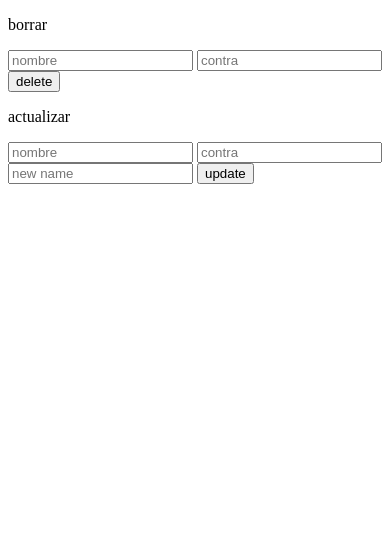
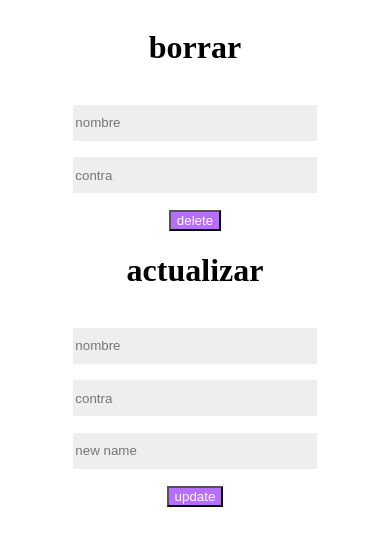
Before and after one commit to catzSpace/ForumFinaleVersion, a website: page public/settings.html in a window 390 px wide. Drawn offline with Linux system fonts and the light colour scheme.

Commit message:
Add files via upload

```diff
--- /dev/null
+++ b/public/css/user/formulario.css
@@ -0,0 +1,32 @@
+input{
+    background-color: rgb(238, 238, 238);
+    margin-top: 2vh;
+    height: 4vh;
+    border: 0;
+    width: 80%;
+}
+
+
+form{
+    display: flex;
+    flex-direction: column;
+    align-items: center;
+    width: 30%;
+}
+
+body{
+    display: flex;
+    justify-content: center;
+}
+
+.boton{
+    margin-top: 2vh;
+    background-color: rgb(183, 109, 253);
+    color: white;
+}
+
+@media (max-width: 100vh){
+    form{
+        width: 80%;
+    }
+}
--- a/public/js/chat.js
+++ b/public/js/chat.js
@@ -3,7 +3,8 @@ const socket = io()
 //llamando elementos
 let message = document.querySelector('#message');
 const usernamecookie = document.cookie
-const user = usernamecookie.replace('user=', ' ')
+const u = usernamecookie.replace('; abuse_interstitial=41dd-45-225-227-21.ngrok-free.app', ' ');
+const user = u.replace('user=', ' ')
 let btn = document.querySelector('#send');
 let output = document.querySelector('.message_output');
 let actions = document.querySelector('.actions');
--- a/public/settings.html
+++ b/public/settings.html
@@ -4,22 +4,23 @@
     <meta charset="UTF-8">
     <meta name="viewport" content="width=device-width, initial-scale=1.0">
     <link rel="icon" href="assets/icons/icon.png">
+    <link rel="stylesheet" href="css/user/formulario.css">
     <title>settings</title>
 </head>
-<body>
-    <p>borrar</p>
+<body style="display: flex; flex-direction: column; justify-content: center; align-items: center;">
+    <h1>borrar</h1>
     <form action="/delete" method="post">
         <input type="text" placeholder="nombre" name="usuario">
         <input type="password" placeholder="contra" name="contra">
-        <button type="submit">delete</button>
+        <button class="boton" type="submit">delete</button>
     </form>
 
-    <p>actualizar</p>
+    <h1>actualizar</h1>
     <form action="/update" method="post">
         <input type="text" placeholder="nombre" name="usuario">
         <input type="password" placeholder="contra" name="contra">
         <input type="text" placeholder="new name" name="newname">
-        <button type="submit">update</button>
+        <button class="boton" type="submit">update</button>
     </form>
 </body>
 </html>
--- a/src/delete.js
+++ b/src/delete.js
@@ -3,8 +3,7 @@ const express = require('express');
 const query = express();
 const cookieParser = require('cookie-parser');
 const path = require('path');
-query.use(cookieParser())
-
+query.use(cookieParser());
 
 
 const deleteAccount = query.post('/delete', (req, res) => {
--- a/src/login.js
+++ b/src/login.js
@@ -16,6 +16,7 @@ const login = query.post('/chat', (req, res) => {
                 res.cookie('user', nombre);
                 res.sendFile(path.join(__dirname, '../public/chat.html'));
                 res.clearCookie('PHPSESSID')
+                res.clearCookie('abuse_interstitial')
             }
         })
     } else {
```
Also changed, not shown: public/css/user/chat.css (+7 -1 lines), public/errors/404.html (+1 -1 lines), public/home.html (+27 -1 lines), public/login.html (+3 -2 lines), public/register.html (+7 -5 lines), index.js (line endings or trailing spaces), public/assets/img/Organigrama.png (added), 1 other file.
